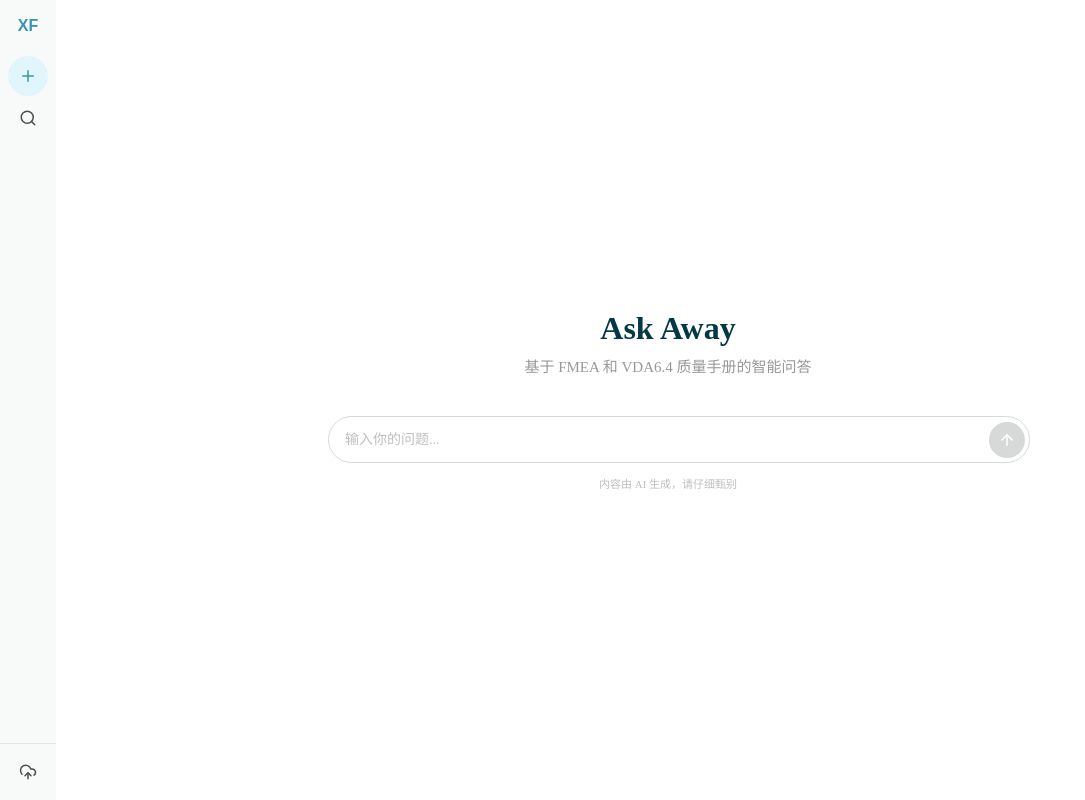
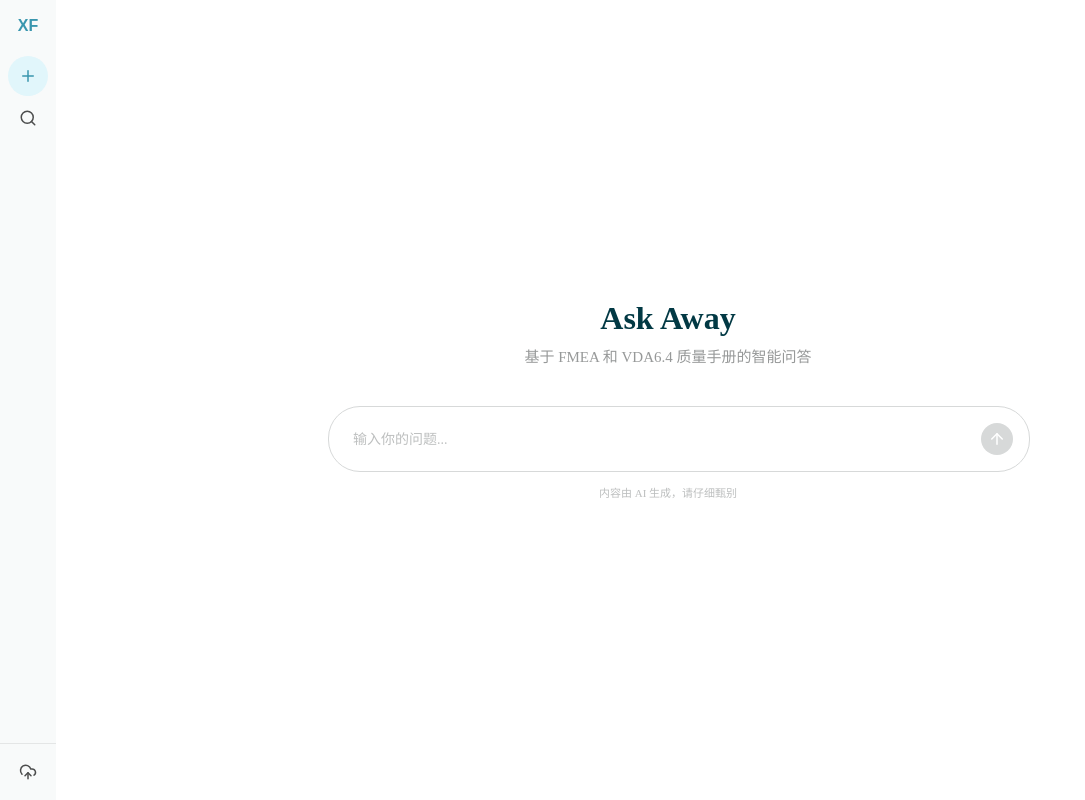
Before and after one commit to Chener0121/XF-Mold-Quality-Agent-main, a Vue app in the folder frontend/: page /chat in a window 1280 px wide. Shown: the whole page, without its empty margins (0-1085 px from the left). Built offline with nearby package versions, Linux system fonts and the light colour scheme.

Commit message:
feat(botton):新增输入框样式

```diff
--- a/frontend/src/views/ChatPage.vue
+++ b/frontend/src/views/ChatPage.vue
@@ -247,13 +247,22 @@ watch(() => chatStore.activeId, () => {
 
 /* 欢迎页输入框 */
 .chat-input__inner--welcome {
-  width: 100%;
-  border-radius: 28px;
-  padding: 8px 8px 8px 20px;
+  width: 660px;
+  max-width: 100%;
+  height: 64px;
+  border-radius: 32px !important;
+  padding: 0 16px 0 24px !important;
+  align-items: center !important;
 
   textarea {
     font-size: 16px;
-    padding: 12px 0;
+    padding: 0;
+  }
+
+  .chat-input__send {
+    width: 32px;
+    height: 32px;
+    flex-shrink: 0;
   }
 }
 
```
